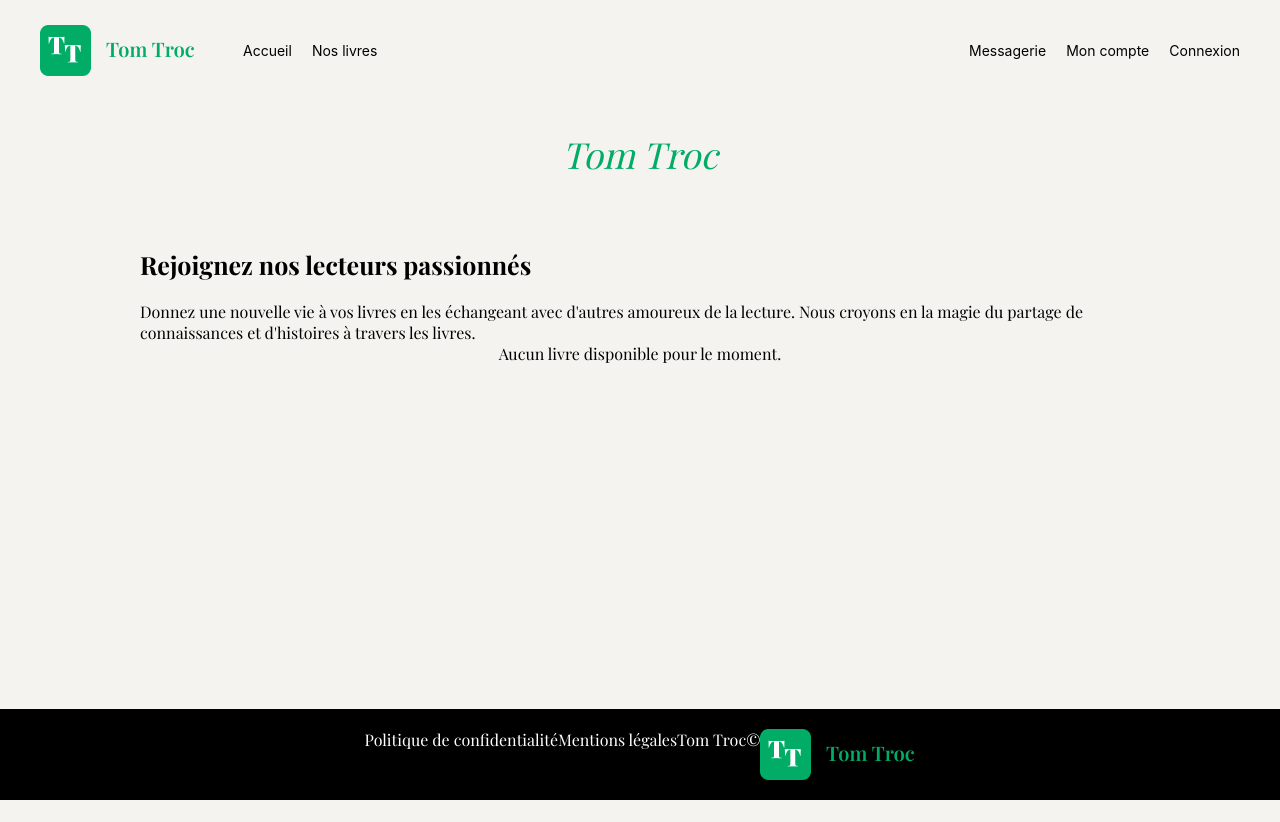
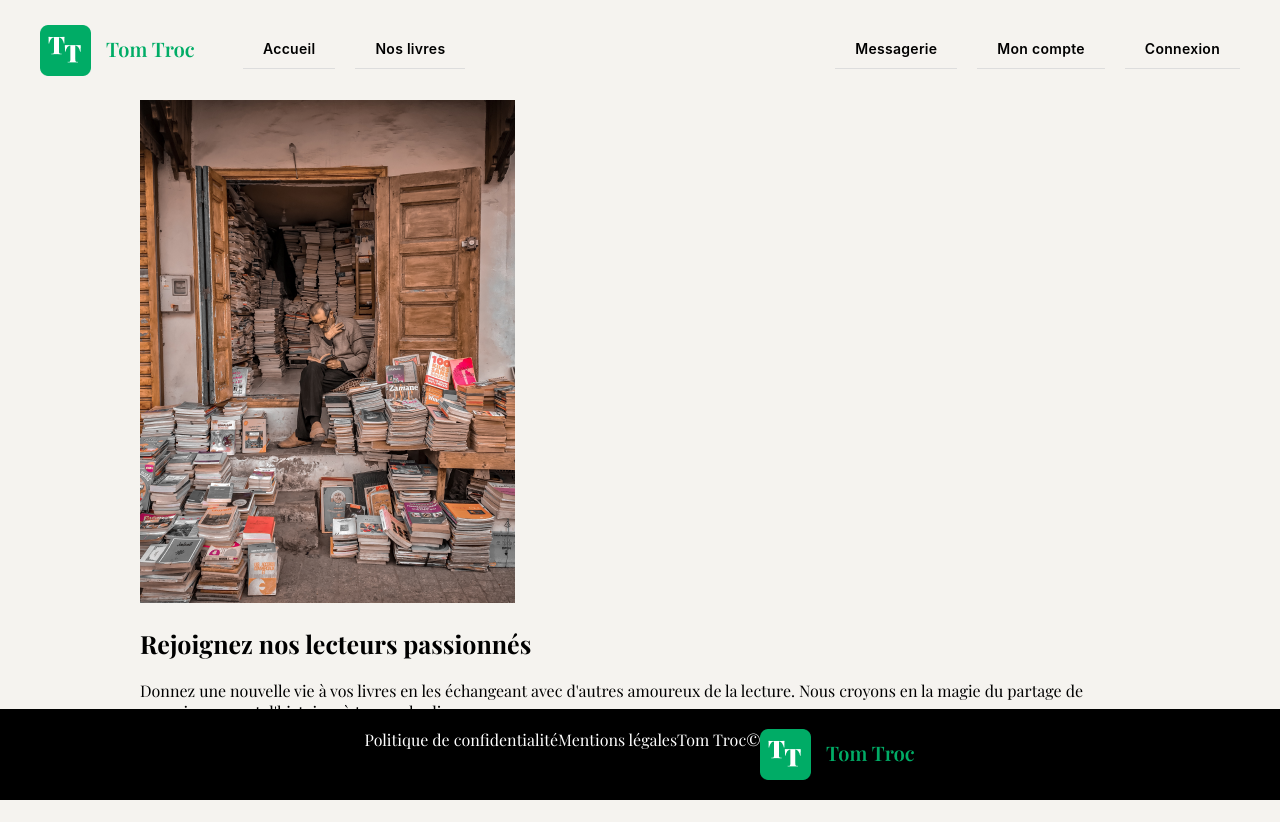
Before and after one commit to Natalina933/TomTroc, a PHP site: template views/templates/home.php in a window 1280 px wide. Before the commit the page ends 800 px from the top, so only its background shows below. Run offline with PHP 8.4, Linux system fonts and the light colour scheme; the template is opened without the code that fills it, so the values that code supplies are empty.

Commit message:
correction css mobile first + hamburger

```diff
--- a/css/style.css
+++ b/css/style.css
@@ -19,7 +19,7 @@
     --buttonDefaultColor: #00AC66;
     --headerColor: #000;
     --headerPaleColor: #ccc;
-    --commentColor: #ddd;
+    --hamburgerColor: #A6A6A6;
     --commentPaleColor: #eee;
     --quoteColor: #aaa;
     --dateColor: #888;
@@ -67,9 +67,6 @@ a {
     color: inherit;
 }
 
-/**
- * Styles pour l'en-tête (header)
- */
 header {
     display: flex;
     flex-direction: column;
@@ -92,6 +89,7 @@ header {
     display: flex;
     width: 100%;
     align-items: center;
+    justify-content: space-between;
 }
 
 .logo-link {
@@ -104,57 +102,55 @@ header {
     height: 51px;
 }
 
-.navigation {
+.hamburger {
     display: flex;
+    background: none;
+    border: none;
+    cursor: pointer;
+    font-size: 40px;
+    color: var(--hamburgerColor);
+
+}
+
+.menu {
+    display: none;
+    flex-direction: column;
     width: 100%;
-    justify-content: space-between;
+    background-color: var(--backgroundColor);
+}
+
+.menu.active {
+    display: flex;
 }
 
 .nav-group {
     display: flex;
-    gap: 20px;
-}
-
-.nav-group--left {
-    margin-left: 48px;
-}
-
-.nav-group--right {
-    margin-left: auto;
-    /* pousse le groupe à droite */
+    flex-direction: column;
 }
 
 .nav-link {
+    font-family: 'Inter', sans-serif;
     font-size: 14px;
+    font-weight: 600;
+    line-height: 16.94px;
+    letter-spacing: 0.02em;
+    text-align: left;
+    text-decoration: none;
     color: var(--textColor);
-    text-decoration: none;
-    font-family: 'inter';
+    padding: 10px 20px;
+    border-bottom: 1px solid #ddd;
 }
 
 .nav-link:hover {
-    text-decoration: underline;
+    font-weight: 400;
 }
 
-/**
- * Styles pour le titre du site
- */
+/* Styles pour le titre du site */
 .site-title {
     font-family: 'Playfair Display', serif;
     font-size: 36px;
     font-weight: 400;
     line-height: 48px;
-    color: #00AC66;
-    /* Couleur verte */
-    text-align: center;
-    margin: 10px 0;
-}
-
-/**
- * Styles pour le titre du site
- */
-.site-title {
-    font-family: 'Playfair Display', serif;
-    font-size: 36px;
     color: #00AC66;
     text-align: center;
     margin: 10px 0;
@@ -239,7 +235,7 @@ form .formGrid .submit {
     height: 0;
     border-width: 30px;
     border-style: solid;
-    border-color: var(--backgroundColor) var(--backgroundColor) var(--commentColor) var(--commentColor);
+    border-color: var(--backgroundColor) var(--backgroundColor) var(--commentColor) var (--commentColor);
 }
 
 /**
@@ -253,11 +249,11 @@ form .formGrid .submit {
 }
 
 .bookList book {
-    width: 30%;
+    width: 100%;
+    margin-bottom: 30px;
 }
 
 book {
-    margin-bottom: 30px;
     text-align: justify;
     font-size: 18px;
     line-height: 1.5;
@@ -306,7 +302,7 @@ book .footer {
 }
 
 .bookList book:hover .info {
-    color: var(--commentPaleColor);
+    color: var (--commentPaleColor);
 }
 
 a.info {
@@ -389,3 +385,38 @@ footer {
     color: white;
     background-color: var(--headerColor);
 }
+
+/* Styles pour les écrans plus larges */
+@media (min-width: 768px) {
+    .hamburger {
+        display: none;
+    }
+
+    .menu {
+        display: flex;
+        flex-direction: row;
+        justify-content: space-between;
+    }
+
+    .nav-group {
+        flex-direction: row;
+        gap: 20px;
+        padding: 0;
+    }
+
+    .nav-group--left {
+        margin-left: 48px;
+    }
+
+    .nav-group--right {
+        margin-left: auto;
+    }
+
+    .nav-link {
+        font-size: 14px;
+    }
+
+    .bookList book {
+        width: 30%;
+    }
+}
--- a/views/templates/home.php
+++ b/views/templates/home.php
@@ -1,11 +1,12 @@
-<section class="intro">
-    <h2 class="intro-title">Rejoignez nos lecteurs passionnés</h2>
+<section class="intro-container">
+    <img src="./img/hero.png" alt="" srcset="">
+    <h2 class="title">Rejoignez nos lecteurs passionnés</h2>
     <p class="intro-text">
         Donnez une nouvelle vie à vos livres en les échangeant avec d'autres amoureux de la lecture. Nous croyons en la magie du partage de connaissances et d'histoires à travers les livres.
     </p>
 </section>
 
-<div class="bookList">
+<!-- <div class="bookList">
     <?php if (!empty($books)) { ?>
         <?php foreach ($books as $book) { ?>
             <article class="article">
@@ -22,4 +23,4 @@
     <?php } else { ?>
         <p>Aucun livre disponible pour le moment.</p>
     <?php } ?>
-</div>
+</div> -->
--- a/views/templates/includes/header.php
+++ b/views/templates/includes/header.php
@@ -4,7 +4,10 @@
             <a href="index.php" class="logo-link">
                 <img src="./img/logo_tom_troc.png" alt="logo_tom_troc" class="logo-image">
             </a>
-            <div class="navigation">
+            <button class="hamburger" aria-label="Toggle navigation">
+                &#9776;
+            </button>
+            <div class="menu">
                 <div class="nav-group nav-group--left">
                     <a href="#home" class="nav-link">Accueil</a>
                     <a href="#books" class="nav-link">Nos livres</a>
@@ -13,7 +16,6 @@
                     <a href="#messages" class="nav-link">Messagerie</a>
                     <a href="#account" class="nav-link">Mon compte</a>
                     <?php
-                    // Si on est connecté, on affiche le bouton de déconnexion, sinon, on affiche le bouton de connexion :
                     if (isset($_SESSION['user'])) {
                         echo '<a href="index.php?action=disconnectUser" class="nav-link">Déconnexion</a>';
                     } else {
@@ -24,5 +26,27 @@
             </div>
         </div>
     </nav>
-    <h1 class="site-title">Tom Troc</h1>
 </header>
+
+
+<script>
+    document.addEventListener('DOMContentLoaded', function() {
+        const hamburger = document.querySelector('.hamburger');
+        const menu = document.querySelector('.menu');
+
+        if (hamburger && menu) {
+            hamburger.addEventListener('click', function() {
+                menu.classList.toggle('active');
+                hamburger.classList.toggle('is-active');
+            });
+
+            const navLinks = menu.querySelectorAll('.nav-link');
+            navLinks.forEach(link => {
+                link.addEventListener('click', function() {
+                    menu.classList.remove('active');
+                    hamburger.classList.remove('is-active');
+                });
+            });
+        }
+    });
+</script>
```
Also changed, not shown: img/hamza-nouasria-KXrvPthkmYQ-unsplash 1@2x.png (added), img/hero.png (added).
